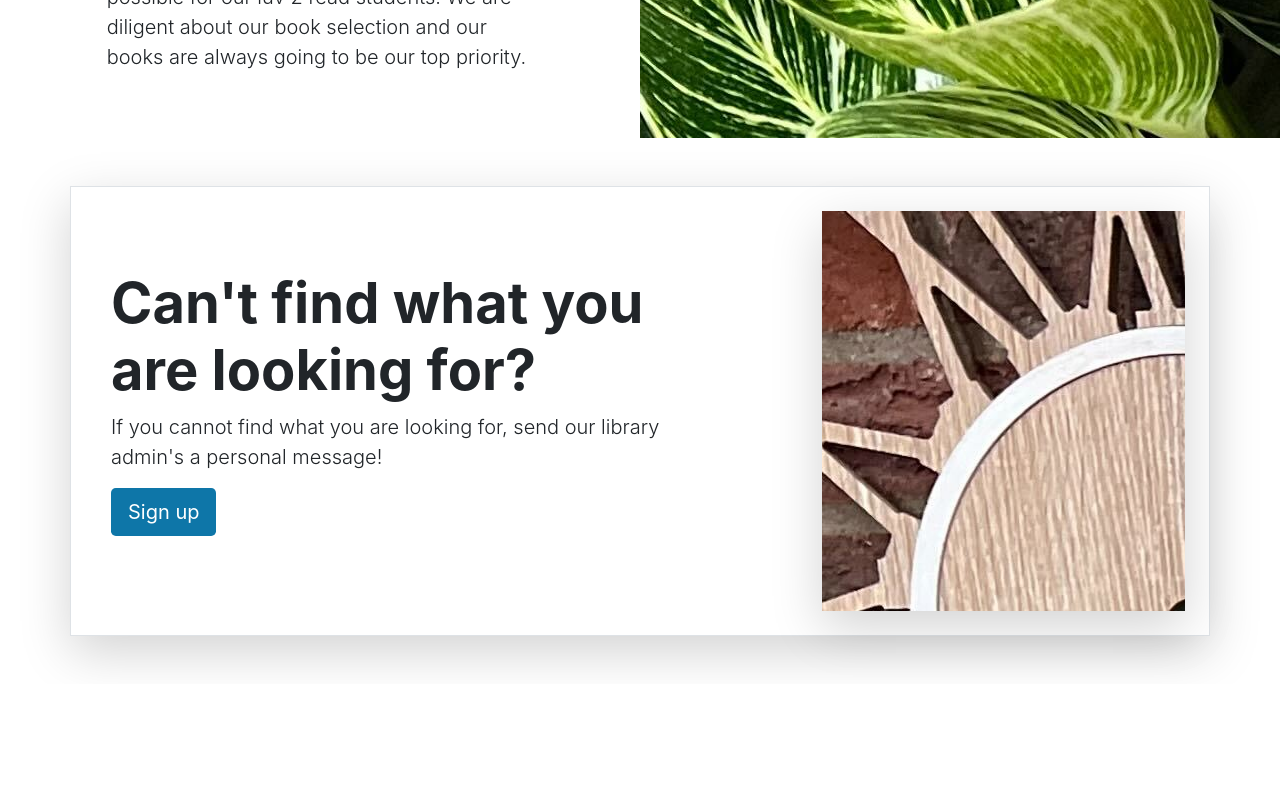
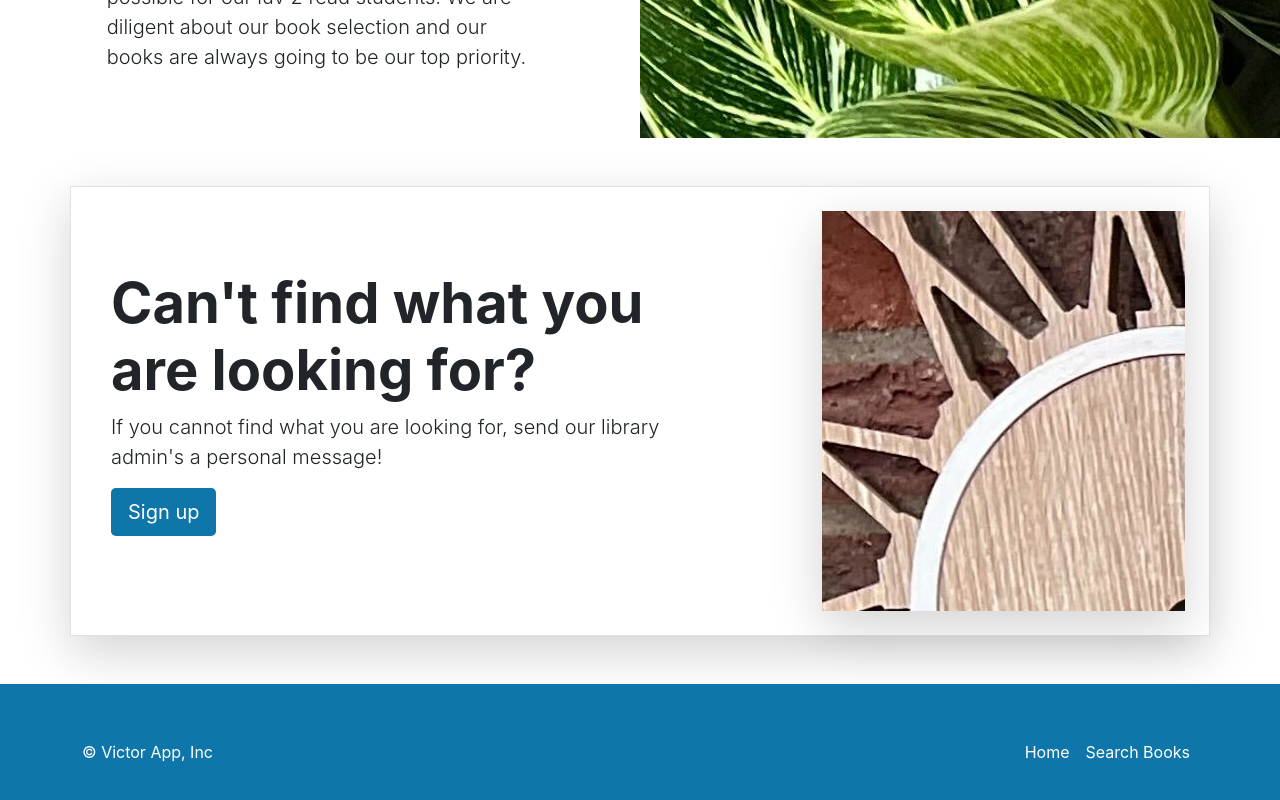
Before and after one commit to mengxiao88/library-app, a React (Create React App) app in the folder 03-frontend/react-library/: page / in a window 1280 px wide. Shown: the part 1786-2586 px from the top of the page. Before the commit the page ends 2470 px from the top, so only its background shows below. Built offline with nearby package versions, Linux system fonts and the light colour scheme.

Commit message:
add footer component

```diff
--- a/03-frontend/react-library/src/App.tsx
+++ b/03-frontend/react-library/src/App.tsx
@@ -5,6 +5,7 @@ import { ExploreTopBooks } from './layouts/HomePage/ExploreTopBooks';
 import { Carousel } from './layouts/HomePage/Carousel';
 import { Heros } from './layouts/HomePage/Heros';
 import { LibraryServices } from './layouts/HomePage/LibraryServices';
+import { Footer } from './layouts/NavbarAndFooter/Footer';
 
 function App() {
   return (
@@ -14,6 +15,7 @@ function App() {
       <Carousel/>
       <Heros/>
       <LibraryServices/>
+      <Footer/>
     </div>
   );
 }
--- /dev/null
+++ b/03-frontend/react-library/src/layouts/NavbarAndFooter/Footer.tsx
@@ -0,0 +1,22 @@
+export const Footer = () => {
+    return (
+        <div className='main-color'>
+            <footer className='container d-flex flex-wrap
+            justify-content-between align-items-center py-5 main-color'>
+                <p className='col-md-4 mb-0 text-white'>© Victor App, Inc</p>
+                <ul className='nav navbar-dark col-md-4 justify-content-end'>
+                    <li className='nav-item'>
+                        <a href='#' className='nav-link px-2 text-white'>
+                            Home
+                        </a>
+                    </li>
+                    <li className='nav-item'>
+                        <a href='#' className='nav-link px-2 text-white'>
+                            Search Books
+                        </a>
+                    </li>
+                </ul>
+            </footer>
+        </div>
+    );
+}
```
